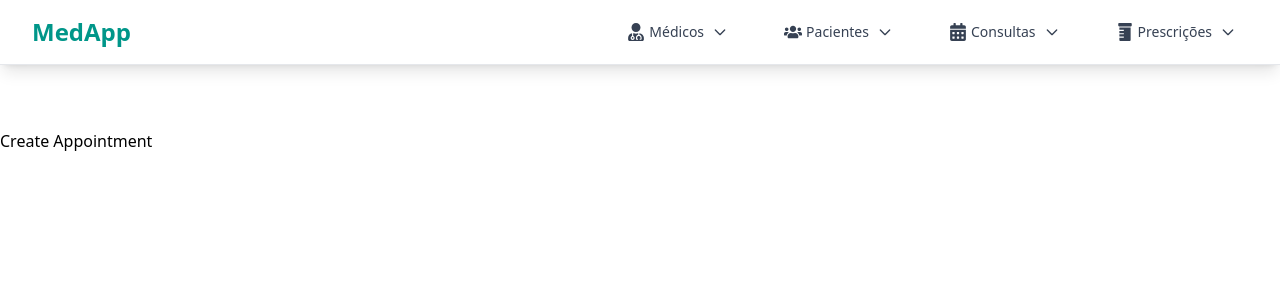
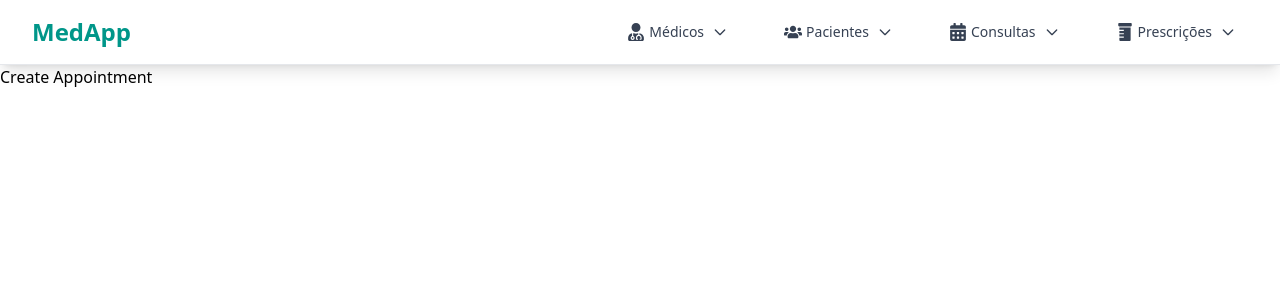
Before and after one commit to flaviare1s/med-app, a Next.js app in the folder client/: page /appointment/create in a window 1280 px wide. Shown: the top 300 px of the page. Built offline with nearby package versions, Linux system fonts and the light colour scheme.

Commit message:
style: adjust padding

```diff
--- a/client/src/components/LayoutWrapper.tsx
+++ b/client/src/components/LayoutWrapper.tsx
@@ -22,7 +22,9 @@ const LayoutWrapper = ({ children }: LayoutWrapperProps) => {
   return (
     <>
       {shouldShowNavbar && <Navbar />}
-      <main className={shouldShowNavbar ? "pt-16" : ""}>{children}</main>
+      <main className={shouldShowNavbar ? "pt-16 lg:pt-0" : ""}>
+        {children}
+      </main>
     </>
   );
 };
```
